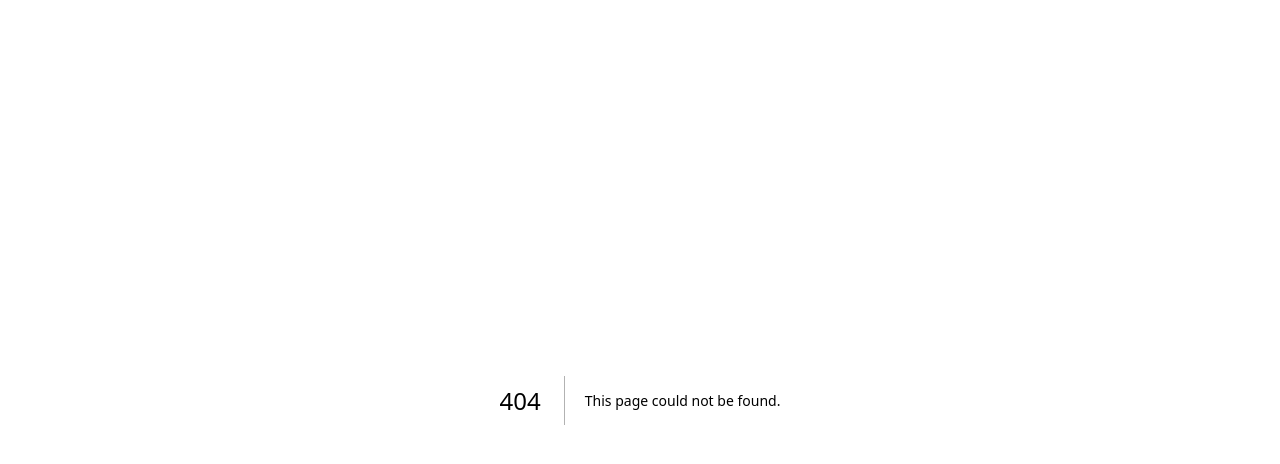
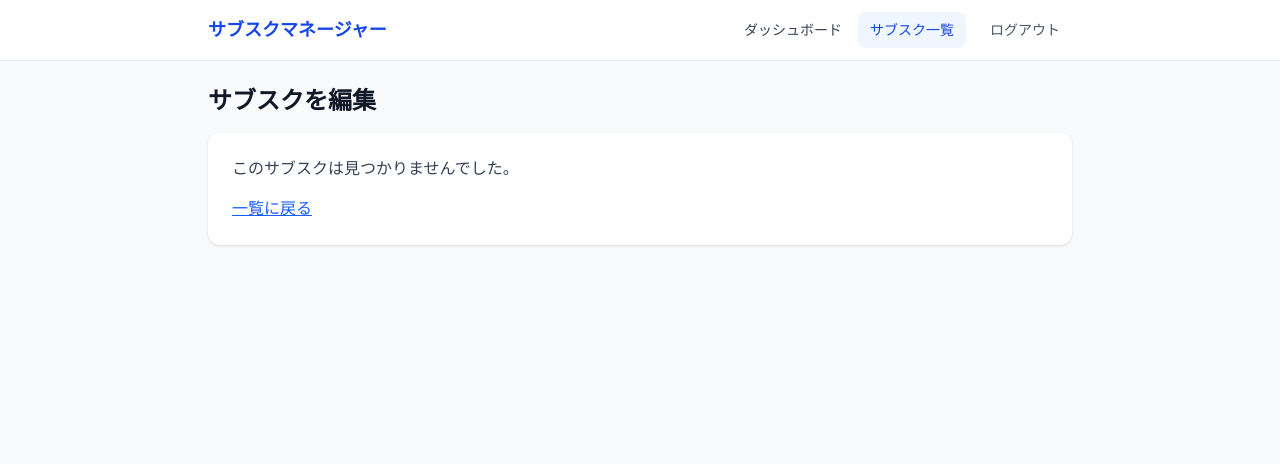
Before and after one commit to ha4runa-stack/subsc-manager, a Next.js app: page /subscriptions/1/edit in a window 1280 px wide. Before the commit this address had no page. Shown: the top 464 px of the page. Built offline with nearby package versions, Linux system fonts and the light colour scheme.

Commit message:
サブスクの編集・削除を追加、ヘッダーのリンクをSuspenseで囲む
Co-Authored-By: Claude Opus 5.5 <noreply@anthropic.com>

```diff
--- /dev/null
+++ b/src/app/(main)/subscriptions/[id]/edit/page.tsx
@@ -0,0 +1,65 @@
+// =====================================================================
+// サブスク編集（/subscriptions/[id]/edit）
+//
+// [id] のように角かっこで囲んだフォルダは「動的ルート」と呼ばれ、
+// URL のその部分（サブスクのID）を params.id として受け取れる。
+// =====================================================================
+import Link from "next/link";
+import { Suspense } from "react";
+import { SubscriptionForm } from "@/components/subscriptions/SubscriptionForm";
+import { getSubscription } from "@/lib/subscriptions";
+import type { SubscriptionFormValues } from "@/lib/validation";
+import type { Subscription } from "@/types/subscription";
+import { updateSubscription } from "../../actions";
+
+export default function EditSubscriptionPage({
+  params,
+}: PageProps<"/subscriptions/[id]/edit">) {
+  return (
+    <>
+      <h1 className="mb-4 text-2xl font-bold">サブスクを編集</h1>
+      {/* URL の id はアクセスされたときに決まるので、Suspense で囲む */}
+      <Suspense fallback={<p className="text-gray-500">読み込み中…</p>}>
+        <EditForm params={params} />
+      </Suspense>
+    </>
+  );
+}
+
+async function EditForm({ params }: { params: Promise<{ id: string }> }) {
+  const { id } = await params;
+  const subscription = await getSubscription(id);
+
+  // 見つからない（存在しない・削除済み・他の人のデータ）とき
+  if (!subscription) {
+    return (
+      <div className="rounded-xl bg-white p-6 shadow-sm">
+        <p className="mb-4 text-gray-700">このサブスクは見つかりませんでした。</p>
+        <Link href="/subscriptions" className="text-blue-600 underline">
+          一覧に戻る
+        </Link>
+      </div>
+    );
+  }
+
+  return (
+    <SubscriptionForm
+      // id をあらかじめ渡した「更新処理」を作る
+      action={updateSubscription.bind(null, subscription.id)}
+      initialValues={toFormValues(subscription)}
+      submitLabel="保存する"
+    />
+  );
+}
+
+// データベースの値を、フォームの入力値（文字列）の形に変換する
+function toFormValues(subscription: Subscription): SubscriptionFormValues {
+  return {
+    name: subscription.name,
+    price: String(subscription.price),
+    billing_cycle: subscription.billing_cycle,
+    next_billing_date: subscription.next_billing_date ?? "",
+    usage_status: subscription.usage_status,
+    memo: subscription.memo ?? "",
+  };
+}
--- a/src/app/(main)/subscriptions/actions.ts
+++ b/src/app/(main)/subscriptions/actions.ts
@@ -1,9 +1,9 @@
 // =====================================================================
 // サブスクの登録・更新・削除の処理（Server Action）
-// 今は「登録」だけ。更新は2-5、削除は2-6で追加する。
 // =====================================================================
 "use server";
 
+import { refresh } from "next/cache";
 import { redirect } from "next/navigation";
 import { createClient } from "@/lib/supabase/server";
 import {
@@ -73,3 +73,81 @@ export async function createSubscription(
   // 4. 成功したら一覧へ
   redirect("/subscriptions");
 }
+
+// ---------------------------------------------------------------------
+// 更新
+// 編集画面で updateSubscription.bind(null, id) として id を先に渡しておく。
+// （bind：引数の一部をあらかじめ決めた、新しい関数を作る仕組み）
+// ---------------------------------------------------------------------
+export async function updateSubscription(
+  id: string,
+  _prevState: SubscriptionFormState,
+  formData: FormData,
+): Promise<SubscriptionFormState> {
+  const values = readForm(formData);
+
+  // 1. 入力チェック
+  const result = validateSubscription(values);
+  if (!result.success) {
+    return { values, errors: result.errors, message: null };
+  }
+
+  // 2. ログインしているか確認
+  const supabase = await createClient();
+  const {
+    data: { user },
+  } = await supabase.auth.getUser();
+  if (!user) {
+    redirect("/login");
+  }
+
+  // 3. 更新（RLS により、自分のデータしか更新できない）
+  //    .select("id") で、実際に更新できた行を受け取る
+  const { data, error } = await supabase
+    .from("subscriptions")
+    .update(result.data)
+    .eq("id", id)
+    .select("id");
+
+  if (error) {
+    return {
+      values,
+      errors: {},
+      message: "保存に失敗しました。時間をおいてもう一度お試しください。",
+    };
+  }
+  if (data.length === 0) {
+    // 削除済み、または他の人のデータだった場合
+    return {
+      values,
+      errors: {},
+      message: "このサブスクは見つかりませんでした。",
+    };
+  }
+
+  // 4. 成功したら一覧へ
+  redirect("/subscriptions");
+}
+
+// ---------------------------------------------------------------------
+// 削除
+// ---------------------------------------------------------------------
+export async function deleteSubscription(id: string): Promise<void> {
+  const supabase = await createClient();
+  const {
+    data: { user },
+  } = await supabase.auth.getUser();
+  if (!user) {
+    redirect("/login");
+  }
+
+  // RLS により、自分のデータしか削除できない
+  const { error } = await supabase.from("subscriptions").delete().eq("id", id);
+
+  if (error) {
+    throw new Error("削除に失敗しました。時間をおいてもう一度お試しください。");
+  }
+
+  // 画面を最新の状態に更新する（削除したカードが消える）
+  refresh();
+}
--- a/src/components/layout/Header.tsx
+++ b/src/components/layout/Header.tsx
@@ -3,8 +3,9 @@
 // アプリ名・ナビゲーション・ログアウトボタンを表示する
 // =====================================================================
 import Link from "next/link";
+import { Suspense } from "react";
 import { logout } from "@/app/auth/actions";
-import { NavLinks } from "./NavLinks";
+import { NavLinks, NavLinksPlaceholder } from "./NavLinks";
 
 export function Header() {
   return (
@@ -15,7 +16,10 @@ export function Header() {
         </Link>
 
         <div className="flex items-center gap-1 sm:gap-3">
-          <NavLinks />
+          {/* NavLinks は URL を読むので Suspense で囲む（URL はアクセス時に決まるため） */}
+          <Suspense fallback={<NavLinksPlaceholder />}>
+            <NavLinks />
+          </Suspense>
           <form action={logout}>
             <button
               type="submit"
--- a/src/components/layout/NavLinks.tsx
+++ b/src/components/layout/NavLinks.tsx
@@ -14,15 +14,27 @@ const links = [
   { href: "/subscriptions", label: "サブスク一覧" },
 ];
 
+// 今いるページに合わせて色を付けたリンク
 export function NavLinks() {
   const pathname = usePathname();
+  return <NavLinksView pathname={pathname} />;
+}
 
+// URL がまだ分からない間に表示する、色なしのリンク
+// （Header で <Suspense fallback={<NavLinksPlaceholder />}> として使う）
+export function NavLinksPlaceholder() {
+  return <NavLinksView pathname={null} />;
+}
+
+// 見た目の部分（pathname が null ならどれも選択中にしない）
+function NavLinksView({ pathname }: { pathname: string | null }) {
   return (
     <nav className="flex gap-1">
       {links.map((link) => {
         // /subscriptions/new なども「サブスク一覧」を選択中として扱う
         const isActive =
-          pathname === link.href || pathname.startsWith(`${link.href}/`);
+          pathname !== null &&
+          (pathname === link.href || pathname.startsWith(`${link.href}/`));
 
         return (
           <Link
--- /dev/null
+++ b/src/components/subscriptions/DeleteButton.tsx
@@ -0,0 +1,45 @@
+// =====================================================================
+// 削除ボタン
+// 押すと確認ダイアログを出し、「OK」のときだけ削除する。
+// =====================================================================
+"use client";
+
+import { useTransition } from "react";
+import { deleteSubscription } from "@/app/(main)/subscriptions/actions";
+
+type Props = {
+  id: string;
+  name: string;
+};
+
+export function DeleteButton({ id, name }: Props) {
+  // useTransition：処理中かどうか（isPending）を知るための仕組み
+  const [isPending, startTransition] = useTransition();
+
+  function handleClick() {
+    // ブラウザ標準の確認ダイアログ（OK なら true、キャンセルなら false）
+    const ok = window.confirm(
+      `「${name}」を削除しますか？\nこの操作は取り消せません。`,
+    );
+    if (!ok) return;
+
+    startTransition(async () => {
+      try {
+        await deleteSubscription(id);
+      } catch {
+        window.alert("削除に失敗しました。時間をおいてもう一度お試しください。");
+      }
+    });
+  }
+
+  return (
+    <button
+      type="button"
+      onClick={handleClick}
+      disabled={isPending}
+      className="rounded-lg px-3 py-1.5 text-sm text-red-600 hover:bg-red-50 disabled:opacity-50"
+    >
+      {isPending ? "削除中…" : "削除"}
+    </button>
+  );
+}
--- a/src/components/subscriptions/SubscriptionList.tsx
+++ b/src/components/subscriptions/SubscriptionList.tsx
@@ -2,7 +2,9 @@
 // サブスクの一覧（カード形式）
 // スマホでも見やすいように、表ではなくカードを縦に並べる。
 // =====================================================================
+import Link from "next/link";
 import { getSubscriptions } from "@/lib/subscriptions";
+import { DeleteButton } from "./DeleteButton";
 import { formatDate, formatYen } from "@/lib/format";
 import {
   BILLING_CYCLE_UNITS,
@@ -60,13 +62,24 @@ function SubscriptionCard({ subscription }: { subscription: Subscription }) {
         </p>
       </div>
 
-      {/* 次回請求日 */}
-      <p className="mt-2 text-sm text-gray-600">
-        次回請求日：
-        {subscription.next_billing_date
-          ? formatDate(subscription.next_billing_date)
-          : "未設定"}
-      </p>
+      {/* 下段：次回請求日と操作ボタン */}
+      <div className="mt-2 flex flex-wrap items-center justify-between gap-2">
+        <p className="text-sm text-gray-600">
+          次回請求日：
+          {subscription.next_billing_date
+            ? formatDate(subscription.next_billing_date)
+            : "未設定"}
+        </p>
+        <div className="flex gap-1">
+          <Link
+            href={`/subscriptions/${subscription.id}/edit`}
+            className="rounded-lg px-3 py-1.5 text-sm text-blue-600 hover:bg-blue-50"
+          >
+            編集
+          </Link>
+          <DeleteButton id={subscription.id} name={subscription.name} />
+        </div>
+      </div>
     </li>
   );
 }
--- a/src/lib/subscriptions.ts
+++ b/src/lib/subscriptions.ts
@@ -25,3 +25,34 @@ export async function getSubscriptions(): Promise<Subscription[]> {
 
   return data as Subscription[];
 }
+
+// IDを指定して1件取得する（見つからなければ null）
+export async function getSubscription(
+  id: string,
+): Promise<Subscription | null> {
+  // IDの形（UUID）が正しくなければ、問い合わせずに「見つからない」とする
+  if (!isUuid(id)) {
+    return null;
+  }
+
+  const supabase = await createClient();
+  const { data, error } = await supabase
+    .from("subscriptions")
+    .select("*")
+    .eq("id", id)
+    .maybeSingle(); // 0件なら null、1件ならそのデータ
+
+  if (error) {
+    throw new Error(`サブスクの読み込みに失敗しました: ${error.message}`);
+  }
+
+  // 他の人のデータは RLS により取得できないので、ここでも null になる
+  return data as Subscription | null;
+}
+
+// UUID（例：1b4e28ba-2fa1-11d2-883f-0016d3cca427）の形かどうか
+export function isUuid(text: string): boolean {
+  return /^[0-9a-f]{8}-[0-9a-f]{4}-[0-9a-f]{4}-[0-9a-f]{4}-[0-9a-f]{12}$/i.test(
+    text,
+  );
+}
```
